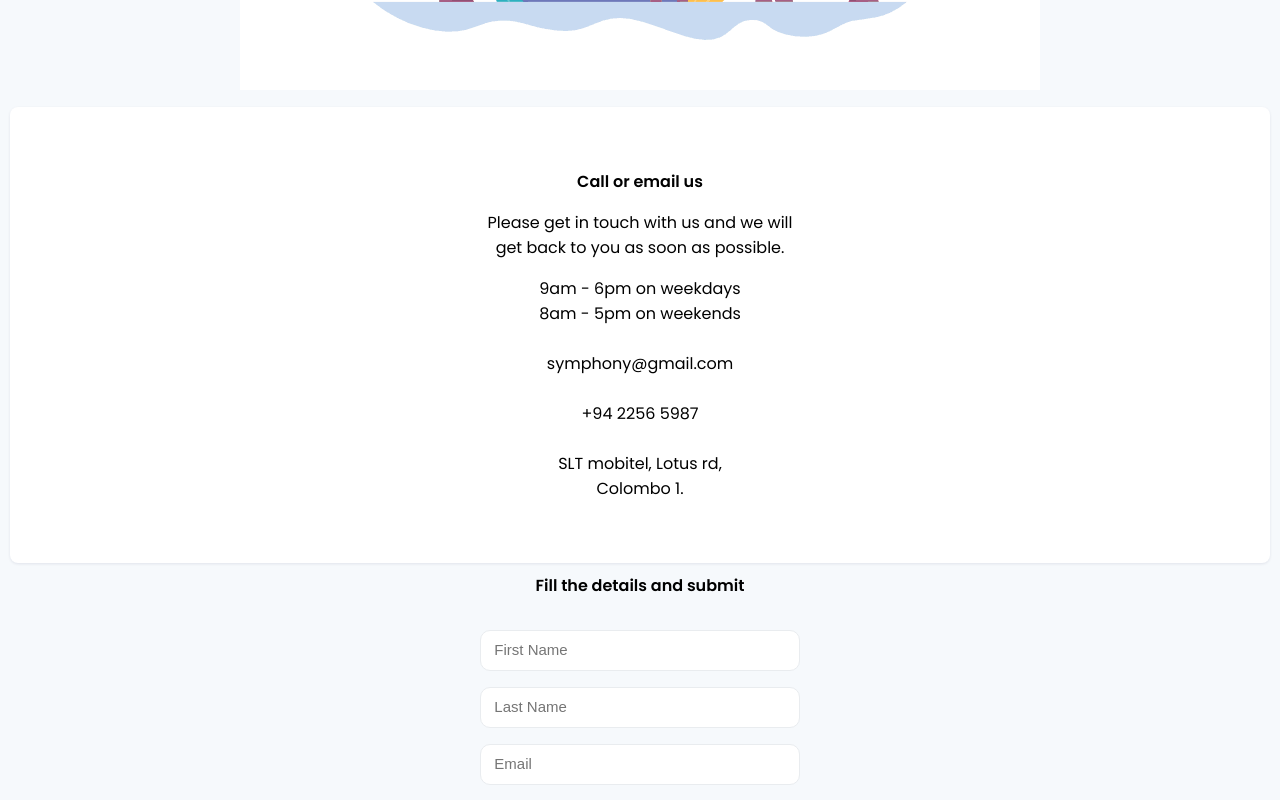
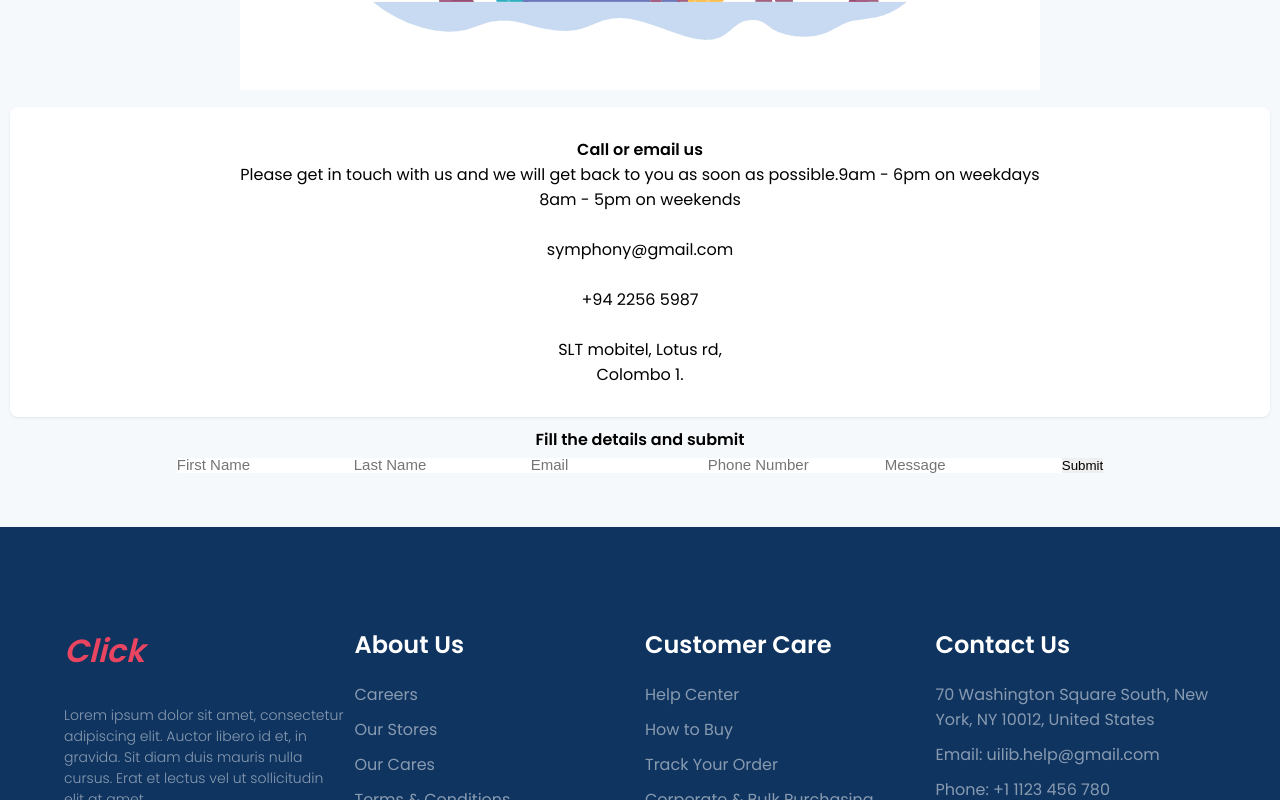
Before and after one commit to whdcharuka/Click-React, a React (Create React App) app: page /Contact in a window 1280 px wide. Shown: the part 560-1360 px from the top of the page. Built offline with nearby package versions, Linux system fonts and the light colour scheme.

Commit message:
Modified

```diff
--- a/src/App.css
+++ b/src/App.css
@@ -76,8 +76,8 @@ button {
 .category {
   box-shadow: rgb(43 52 69 / 10%) 0px 4px 16px;
   background-color: #fff;
-  width: 250px;
-  height: 510px;
+  width: 23%;
+  height: 520px;
   padding: 15px 0;
   border-radius: 5px;
   margin-top: 5px;
@@ -89,8 +89,10 @@ button {
   object-fit: contain;
 }
 .category span {
-  margin: 10px 20px;
+  margin: 15px;
   text-transform: capitalize;
+  margin-top: 12px;
+  font-size: 15px;
 }
 .category .box {
   transition: 0.5s;
@@ -99,7 +101,6 @@ button {
 .category .box:hover {
   background-color: #ffe1e6;
   cursor: pointer;
-  border-radius: 5px;
 }
 
 /*---------category----------*/
@@ -248,139 +249,3 @@ button {
   grid-template-columns: repeat(4, 1fr);
   grid-gap: 10px;
 }
-
-
-
-
-.register{
-  max-width: 978px;
-  width: 100vw;
-  display:flex;
-  /* border: 1px solid #adb5bd;
-  border-radius: 10px; */
-  background-color: white;
-  text-align: center;
-  margin-left: 280px;
-  margin-right: 275px;
-  margin-top: 30px;
-  margin-bottom: 80px;
-}
-
-.h5{
-  color: grey;
-  justify-content: center;
-}
-
-.register span{
-  color: grey;
-  justify-content: center;
-}
-
-#form{
-  max-width: 320px;
-  width: 100vw;
-  margin: 2em auto;
-  justify-content: center;
-}
-
-#form >  input, .btn{
-  border: 1px solid #e9ecef;
-  padding: .9em 1em;
-}
-
-#form > input:focus{
-  outline: none;
-}
-
-#form > .btn{
-  background-color: #000000;
-  color: #e9ecef;
-  font-size: 1em;
-  cursor: pointer;
-  border-radius: 10px;
-}
-
-.flex{
-  display: flex;
-  gap: 1em;
-  justify-content: center;
-}
-
-.flex-col{
-  flex-direction: column;
-}
-
-.d{
-  justify-content: center;
-  border-radius: 10px;
-}
-
-.e{
-  justify-content: center;
-  border-radius: 10px;
-  height: 100px;
-}
-
-.register .col-1{
-  margin: auto;
-  padding: 3em 0;
-}
-
-.register .col-3{
-  margin: auto;
-  padding: 3em 0;
-  margin-top: -80px;
-}
-
-.register .col-2 img{
-  width: 480px;
-  height: 100%;
-  object-fit: cover;
-  align-self: flex-end;
-  border-top-right-radius: 5px;
-  border-bottom-right-radius: 5px;
-  display: none;
-}
-
-@media screen and (min-width: 860px)  {
-  .register .col-2 img{
-    display: initial;
-  }
-}
-
-.register .col-10 img{
-  width: 90%;
-  height: 80%;
-  margin-bottom: 165px;
-}
-
-.btn1{
-  height: 30px;
-  width: 30px;
-  margin-left: 20px;
-  border-radius: 5px;
-  border-color: black;
-  background-color: #f3f5f9;
-}
-
-.btn2{
-  height: 30px;
-  width: 90px;
-  margin-left: 20px;
-  margin-top: 30px;
-  border-radius: 10px;
-  border-color: grey;
-  background-color: transparent;
-
-}
-
-.btn3{
-  height: 30px;
-  width: 120px;
-  margin-left: 20px;
-  margin-top: 30px;
-  border-radius: 10px;
-  border-color: grey;
-  background-color: transparent;
-
-}
```
